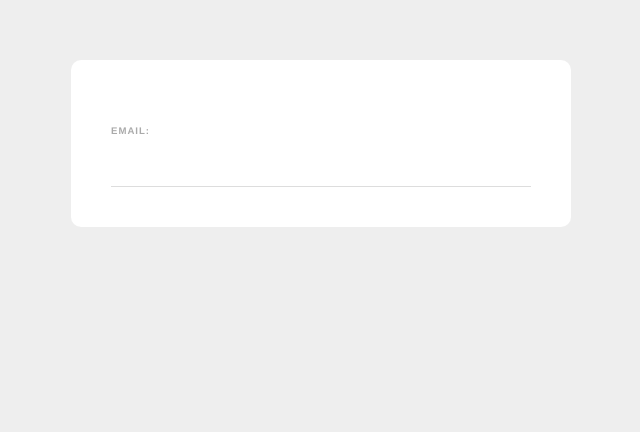
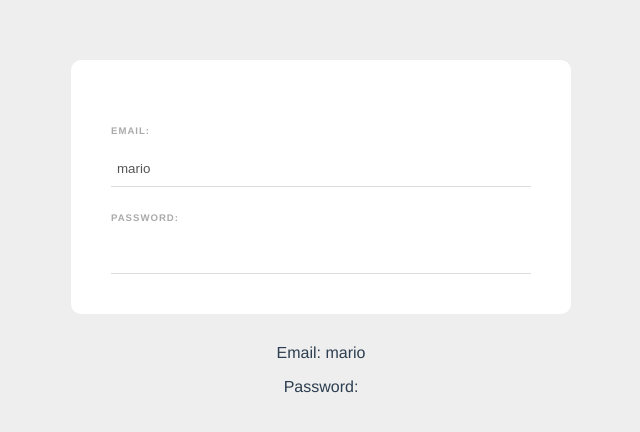
Before and after one commit to MarizzaM/Vue_WebFromAndInputs, a Vue app: page / in a window 1280 px wide. Shown: the top 432 px of the page, without its empty margins (319-959 px from the left). Built offline with nearby package versions, Linux system fonts and the light colour scheme.

Commit message:
02_2-wayDataBinding

```diff
--- a/src/components/SignupForm.vue
+++ b/src/components/SignupForm.vue
@@ -1,12 +1,25 @@
 <template>
   <form>
     <label>Email:</label>
-    <input type="email" required>
+    <input type="email" v-model="email" required>
+
+    <label>Password:</label>
+    <input type="password" v-model="password" required>
   </form>
+
+  <p>Email: {{ email }}</p>
+  <p>Password: {{ password }}</p>
+
 </template>
 
 <script>
 export default {
+  data() {
+    return {
+      email: 'mario',
+      password: '',
+    }
+  }
 }
 </script>
 
```
